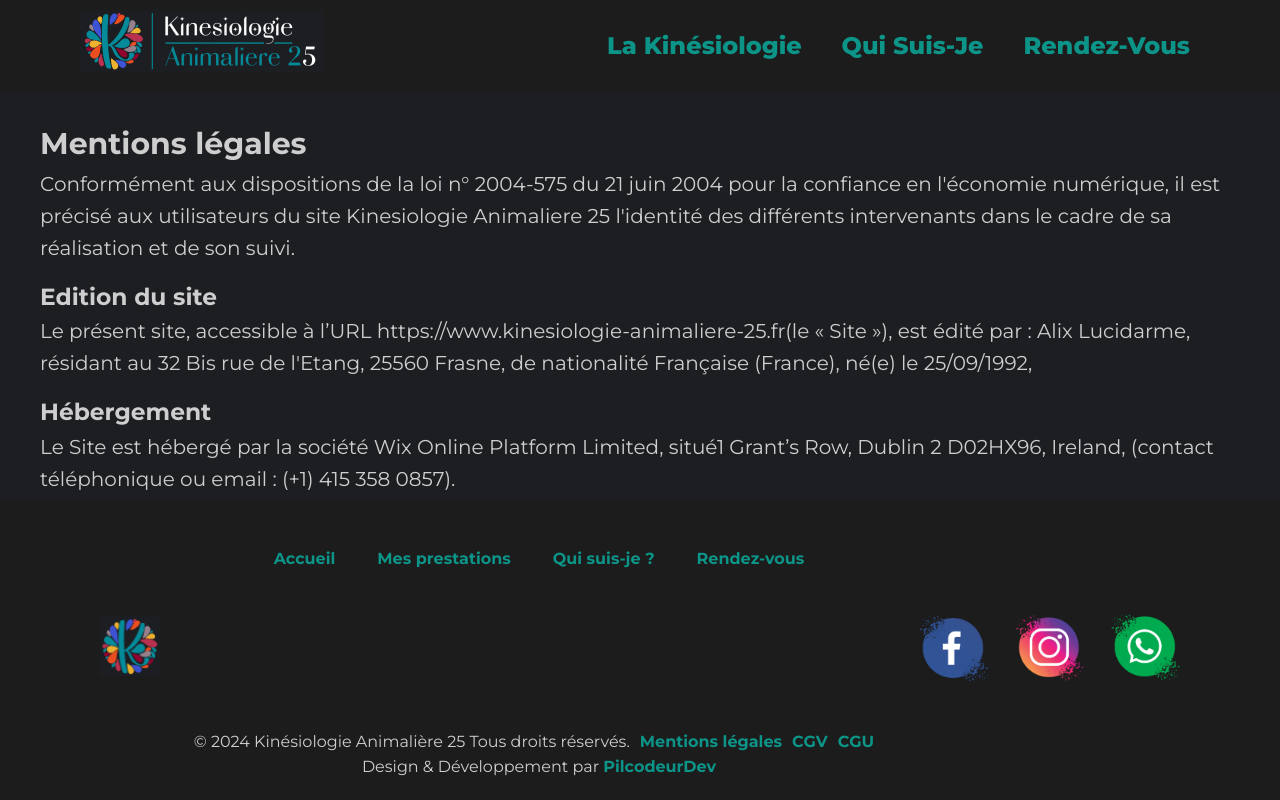
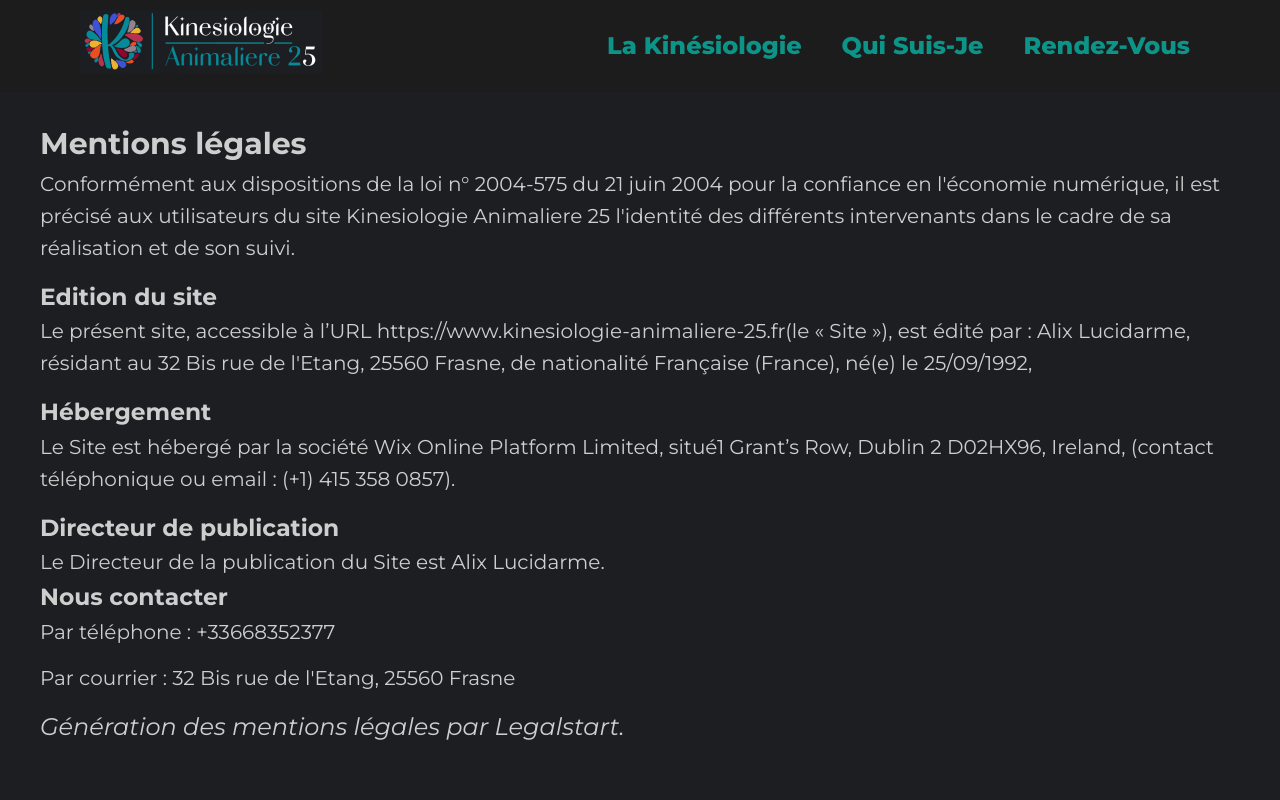
Before and after one commit to PilcodeurDev/GoReconnect, a React (Vite) app: page /mention-legal in a window 1280 px wide. Shown: the top 800 px of the page. Built offline with nearby package versions, Linux system fonts and the light colour scheme.

Commit message:
setup legalnotion directory and css file

```diff
--- a/src/App.jsx
+++ b/src/App.jsx
@@ -9,7 +9,7 @@ import { Routes, Route } from "react-router-dom";
 import Home from "./components/pages/Home";
 import GeneralConditionsSale from "./components/pages/GeneralConditionsSale";
 import GeneralConditionsUse from "./components/pages/GeneralConditionsUse";
-import LegalNotion from "./components/pages/LegalNotion";
+import LegalNotion from "./components/pages/legalNotion/LegalNotion";
 import Layout from "./components/layout/Layout";
 
 function App() {
--- a/src/components/layout/footer/Footer.css
+++ b/src/components/layout/footer/Footer.css
@@ -5,8 +5,6 @@ footer {
   justify-content: space-between;
   padding: 1rem 5rem;
   text-align: center;
-  position: absolute;
-  bottom: 0;
   background: #1c1c1c;
 }
 
--- /dev/null
+++ b/src/components/pages/legalNotion/LegalNotion.css
@@ -0,0 +1,3 @@
+.notionsLegales{
+  margin: 4rem auto;
+}
--- a/src/components/pages/legalNotion.jsx
+++ b/src/components/pages/legalNotion/LegalNotion.jsx
@@ -1,6 +1,11 @@
-export default function legalNotion() {
+/**
+ * The internal imports
+ */
+import "./LegalNotion.css";
+
+export default function LegalNotion() {
   const nomDuSite = "Kinesiologie Animaliere 25";
-  const urlDuSite = "https://www.kinesiologie-animaliere-25.fr";``
+  const urlDuSite = "https://www.kinesiologie-animaliere-25.fr";
   const proprietaire = "Alix Lucidarme";
   const adresseProprietaire = "32 Bis rue de l'Etang, 25560 Frasne";
   const telephoneProprietaire = "+33668352377";
@@ -9,7 +14,7 @@ export default function legalNotion() {
   const telephoneHebergeur = "(+1) 415 358 0857";
   return (
     <section>
-      <div className="container">
+      <div className="container notionsLegales">
         <h1>
           <strong>Mentions légales</strong>
         </h1>
```
